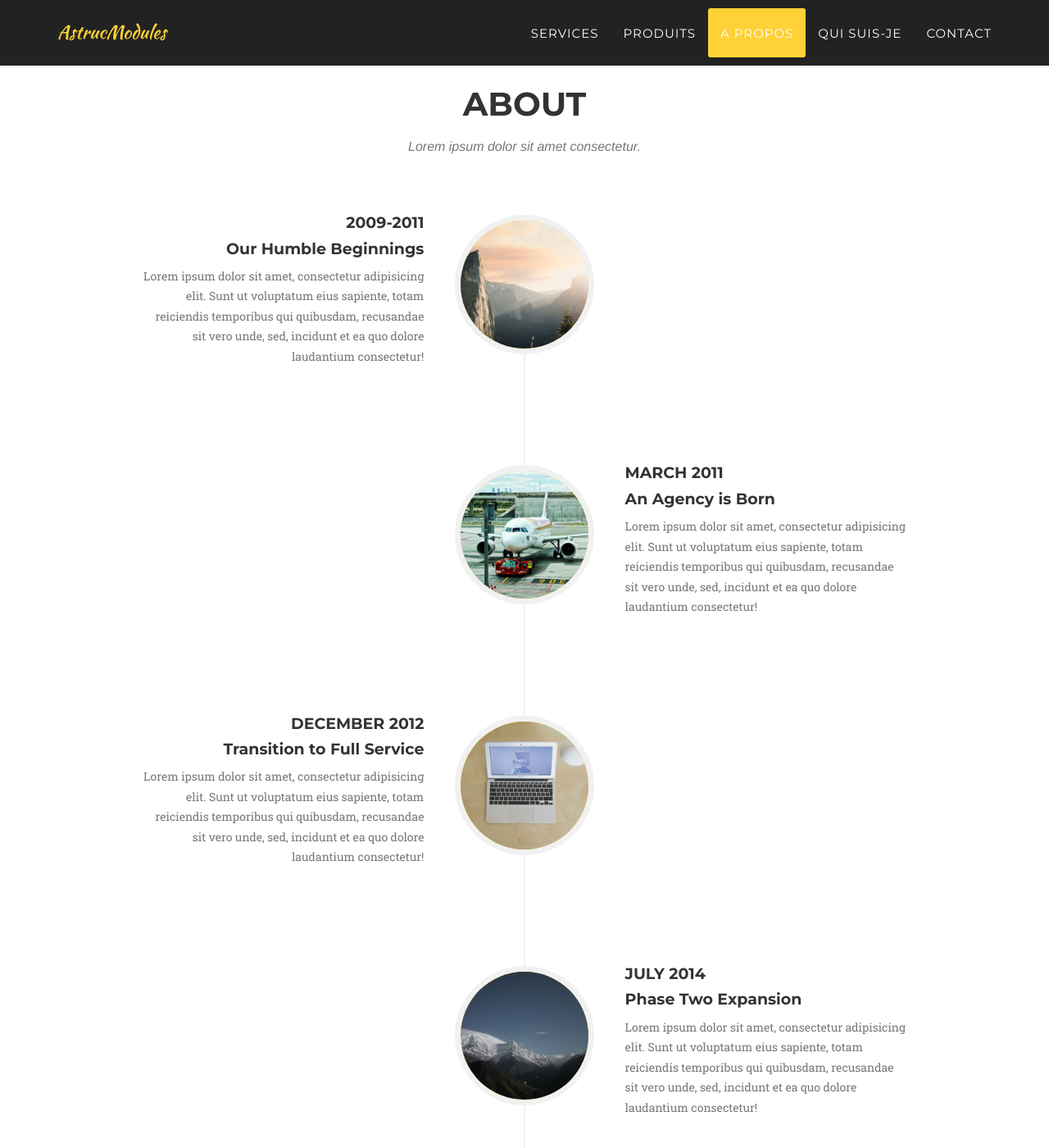
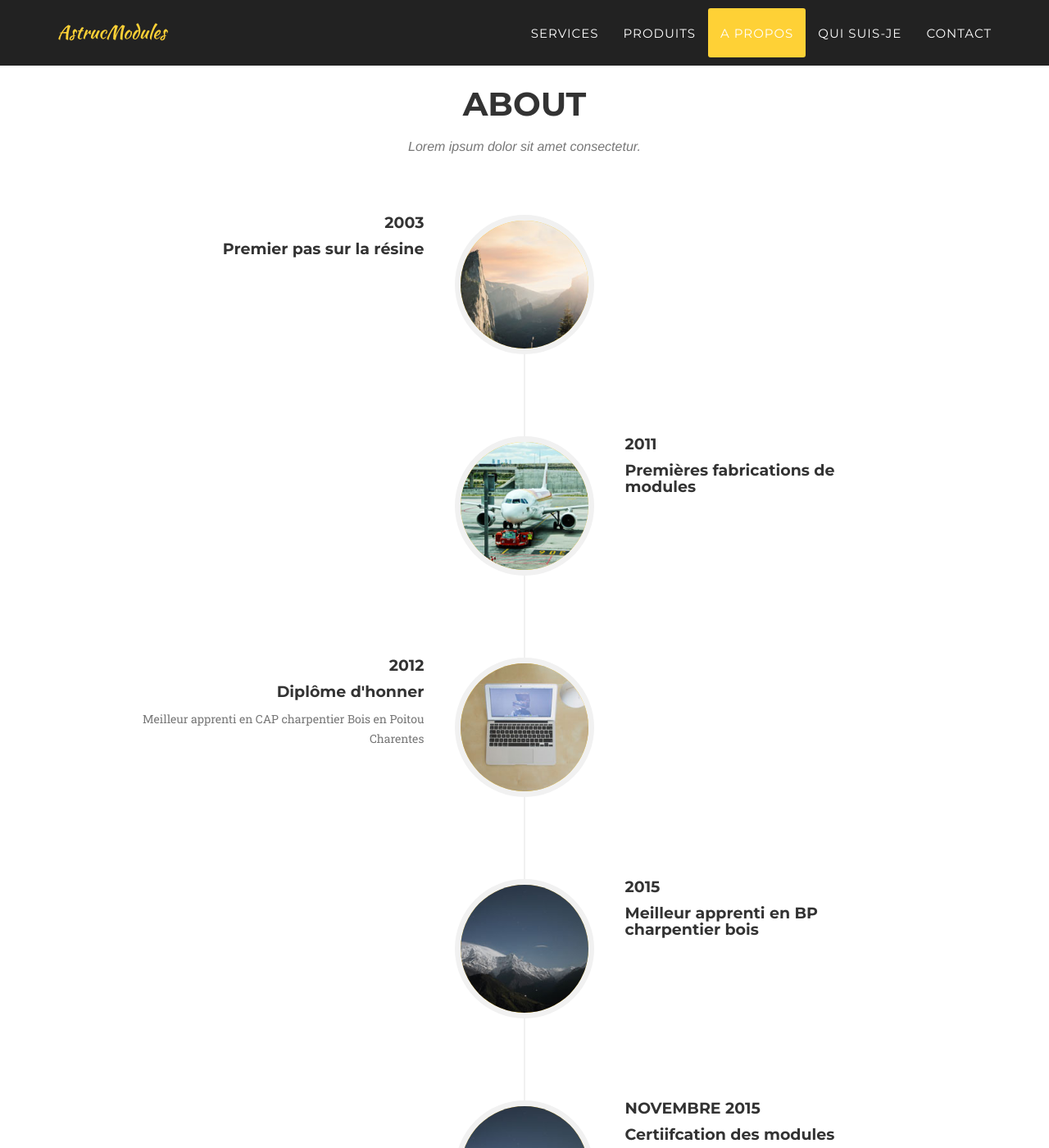
Before and after one commit to whysy/asmodule, a Jekyll site: the page built from index.html, in a window 1280 px wide and 1400 px high, scrolled down 2883 px. Shown: the whole window at 82% size. Built offline with Jekyll 4.4.1, drawn with Linux system fonts in a browser that asks for light colours; some web fonts are replaced; some of the changed text lies outside the part shown.

Commit message:
Update about.html

```diff
--- a/_includes/about.html
+++ b/_includes/about.html
@@ -16,12 +16,12 @@
                             </div>
                             <div class="timeline-panel">
                                 <div class="timeline-heading">
-                                    <h4>2009-2011</h4>
-                                    <h4 class="subheading">Our Humble Beginnings</h4>
+                                    <h4>2003</h4>
+                                    <h4 class="subheading">Premier pas sur la résine</h4>
                                 </div>
-                                <div class="timeline-body">
+                                <!--<div class="timeline-body">
                                     <p class="text-muted">Lorem ipsum dolor sit amet, consectetur adipisicing elit. Sunt ut voluptatum eius sapiente, totam reiciendis temporibus qui quibusdam, recusandae sit vero unde, sed, incidunt et ea quo dolore laudantium consectetur!</p>
-                                </div>
+                                </div>-->
                             </div>
                         </li>
                         <li class="timeline-inverted">
@@ -30,12 +30,12 @@
                             </div>
                             <div class="timeline-panel">
                                 <div class="timeline-heading">
-                                    <h4>March 2011</h4>
-                                    <h4 class="subheading">An Agency is Born</h4>
+                                    <h4>2011</h4>
+                                    <h4 class="subheading">Premières fabrications de modules</h4>
                                 </div>
-                                <div class="timeline-body">
+                                <!--<div class="timeline-body">
                                     <p class="text-muted">Lorem ipsum dolor sit amet, consectetur adipisicing elit. Sunt ut voluptatum eius sapiente, totam reiciendis temporibus qui quibusdam, recusandae sit vero unde, sed, incidunt et ea quo dolore laudantium consectetur!</p>
-                                </div>
+                                </div>-->
                             </div>
                         </li>
                         <li>
@@ -44,11 +44,11 @@
                             </div>
                             <div class="timeline-panel">
                                 <div class="timeline-heading">
-                                    <h4>December 2012</h4>
-                                    <h4 class="subheading">Transition to Full Service</h4>
+                                    <h4>2012</h4>
+                                    <h4 class="subheading">Diplôme d'honner</h4>
                                 </div>
                                 <div class="timeline-body">
-                                    <p class="text-muted">Lorem ipsum dolor sit amet, consectetur adipisicing elit. Sunt ut voluptatum eius sapiente, totam reiciendis temporibus qui quibusdam, recusandae sit vero unde, sed, incidunt et ea quo dolore laudantium consectetur!</p>
+                                    <p class="text-muted">Meilleur apprenti en CAP charpentier Bois en Poitou Charentes</p>
                                 </div>
                             </div>
                         </li>
@@ -58,19 +58,26 @@
                             </div>
                             <div class="timeline-panel">
                                 <div class="timeline-heading">
-                                    <h4>July 2014</h4>
-                                    <h4 class="subheading">Phase Two Expansion</h4>
+                                    <h4>2015</h4>
+                                    <h4 class="subheading">Meilleur apprenti en BP charpentier bois</h4>
                                 </div>
-                                <div class="timeline-body">
+                                <!--<div class="timeline-body">
                                     <p class="text-muted">Lorem ipsum dolor sit amet, consectetur adipisicing elit. Sunt ut voluptatum eius sapiente, totam reiciendis temporibus qui quibusdam, recusandae sit vero unde, sed, incidunt et ea quo dolore laudantium consectetur!</p>
-                                </div>
+                                </div>-->
                             </div>
                         </li>
                         <li class="timeline-inverted">
                             <div class="timeline-image">
-                                <h4>Be Part
-                                    <br>Of Our
-                                    <br>Story!</h4>
+                                <img class="img-circle img-responsive" src="img/about/4.jpg" alt="">
+                            </div>
+                            <div class="timeline-panel">
+                                <div class="timeline-heading">
+                                    <h4>Novembre 2015</h4>
+                                    <h4 class="subheading">Certiifcation des modules</h4>
+                                </div>
+                                <div class="timeline-body">
+                                    <p class="text-muted"><a href="#">Rapport de vérification</a> délivré par le <a href="http://www.bureauveritas.fr/">Bureau Veritas</a></p>
+                                </div>
                             </div>
                         </li>
                     </ul>
```
